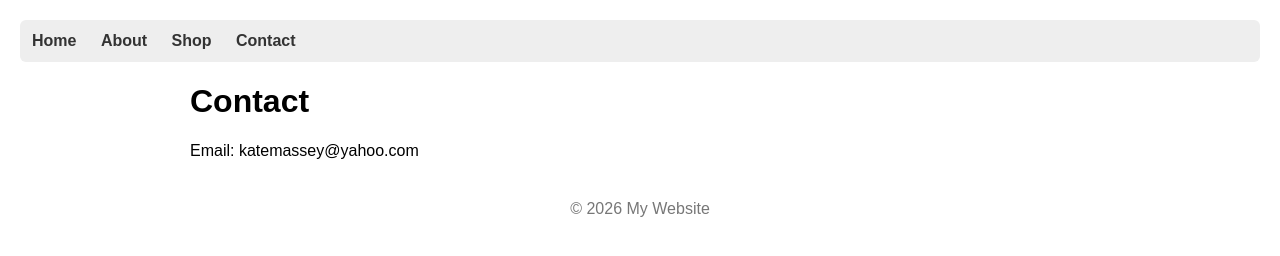
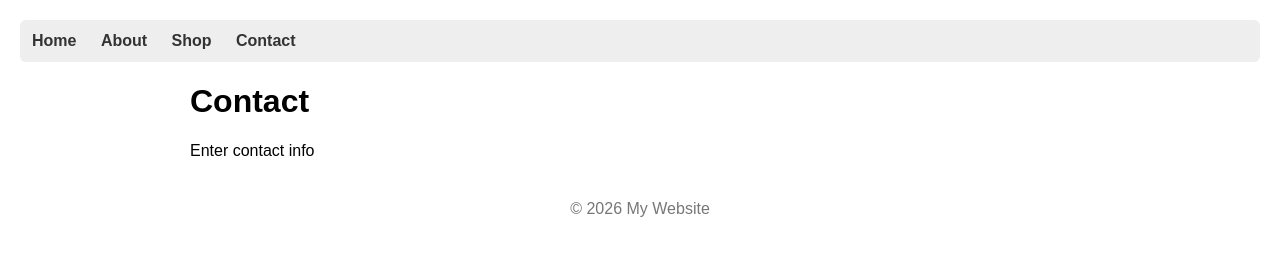
Before and after one commit to leoseamusisgreat-star/Classrooms-resources, a plain HTML site: page contact.html in a window 1280 px wide. Drawn offline with Linux system fonts and the light colour scheme.

Commit message:
Modify contact page content
Updated contact page to prompt for entering contact information.

```diff
--- a/contact.html
+++ b/contact.html
@@ -15,7 +15,7 @@
 
     <div class="container">
         <h1>Contact</h1>
-        <p>Email: katemassey@yahoo.com</p>
+        <p>Enter contact info</p>
     </div>
 
     <footer>
```
